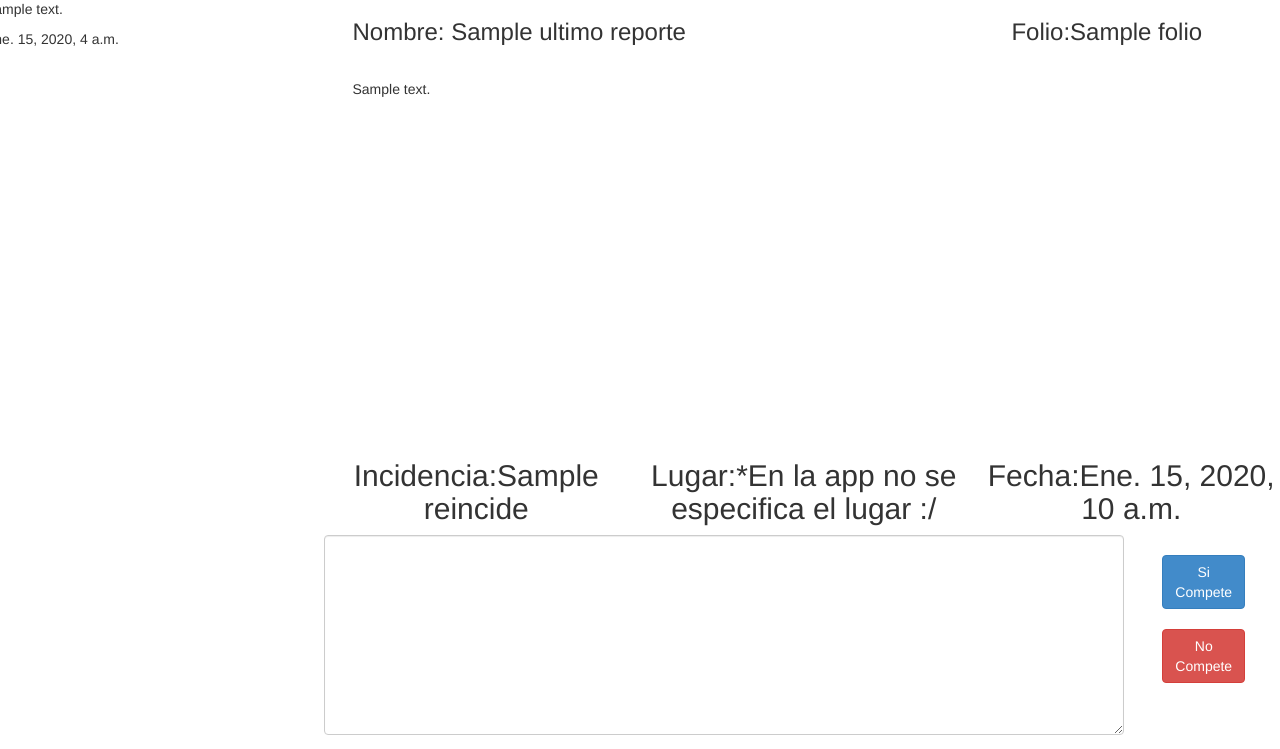
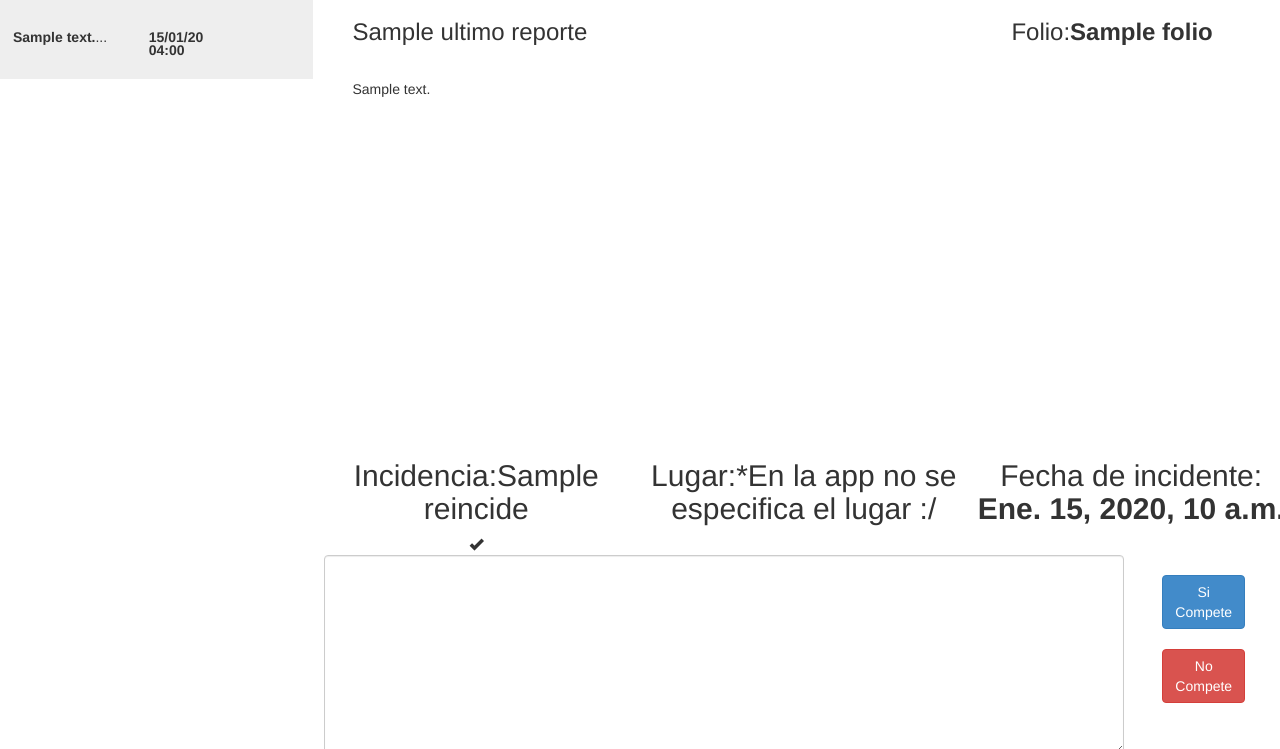
Before and after one commit to Lvcios/backendFirefoxCNDH, a Django app: template template/administrator/index.html in a window 1280 px wide. Shown: the part 51-800 px from the top of the page. Run offline with Django 3.2, Linux system fonts and the light colour scheme; tables that the repository leaves empty hold one stand-in row (values such as "Sample post"); the template is opened without the code that fills it: values that come from a table or form of the project are taken from there, most other values are stand-ins (such as "Sample title", 1, 10 or a date in 2020); some libraries are stand-ins or nearby versions.

Commit message:
Update index.html

```diff
--- a/template/administrator/index.html
+++ b/template/administrator/index.html
@@ -65,19 +65,103 @@
 			position: relative;
 			height: 45vh;
 			width: 70vw;
+			text-align : justify;
 			}
 
+		.jump{
+			padding: 2em;
+		    background-color: #eeeeee;
+		    color: inherit;
+		    height: 80px;
+		    position: relative;
+		    margin-bottom: 1px;
+
+		}
+		.IMSS{
+		    background-image:url('{% static 'img/IMSS.png' %}');
+		    background-position: 93% 50%;
+		    background-repeat: no-repeat;
+		    background-size: 15% auto;
+		}
+
 		.SEDENA{
-		    padding-bottom: 35px;
-		    padding-top: 35px;
-		    background-color: #FF5D5D;
-		    color: inherit;
-		    font-size: 21px;
-		    font-weight: 200;
-		    line-height: 0;
-		    margin-bottom: 1px;
-		    padding: 41px;
+			background-image:url('{% static 'img/SEDENA.png' %}');
+			background-position: 93% 50%;
+			background-repeat: no-repeat;
+			background-size: 15%;
 		}
+		.OADPRS{
+			background-image:url('{% static 'img/OADPRS.png' %}');
+			background-position: 93% 50%;
+			background-repeat: no-repeat;
+			background-size: 15%;
+		}
+		.CFE{
+			background-image:url('{% static 'img/CFE.png' %}');
+			background-position: 93% 50%;
+			background-repeat: no-repeat;
+			background-size: 15%;
+		}
+		.SEP{
+			background-image:url('{% static 'img/SEP.png' %}');
+			background-position: 93% 50%;
+			background-repeat: no-repeat;
+			background-size: 15%;
+		}
+		.PF{
+			background-image:url('{% static 'img/PF.png' %}');
+			background-position: 93% 50%;
+			background-repeat: no-repeat;
+			background-size: 15%;
+		}
+		.PGR{
+			background-image:url('{% static 'img/PGR.png' %}');
+			background-position: 93% 50%;
+			background-repeat: no-repeat;
+			background-size: 15%;
+		}
+		.ISSSTE{
+			background-image:url('{% static 'img/ISSSTE.png' %}');
+			background-position: 90% 50%;
+			background-repeat: no-repeat;
+			background-size: 10%;
+		}
+		.INM{
+			background-image:url('{% static 'img/INM.png' %}');
+			background-position: 93% 50%;
+			background-repeat: no-repeat;
+			background-size: 15%;
+		}
+		.SEMAR{
+			background-image:url('{% static 'img/SEMAR.png' %}');
+			background-position: 93% 50%;
+			background-repeat: no-repeat;
+			background-size: 15%;
+		}
+		.descripcion{
+		    float: left;
+		    height: 100%;
+		    position: relative;
+		    width: 50%;
+		    word-wrap: break-word;
+		}
+		.fecha_hra{
+/*			border: 1px solid #000000;
+*/			height: 100%;
+			width: 40%;
+			float: left;
+		}
+		.fecha_reporte{
+			height: 50%;
+		    width: 100%;
+			margin-bottom: 1%
+
+		}
+		.hora_reporte{
+			height: 50%;
+		    width: 100%;
+		}
+
 	</style>
 	<body>
 	<div id="contenedor_principal">
@@ -114,9 +198,12 @@
 				<div id="reporte">
 					<div id="reporte_asunto" class="col-md-12">
 						{% for reporte in reportes %}
-							<div class="{{reporte.nombreInst.nombreInst}}">
-								<p>{{reporte.descripcion}}</p>
-								<p>{{reporte.fechaUpload}}</p>
+							<div class="jump {{reporte.nombreInst.nombreInst}}">
+								<div class="descripcion"><b>{{reporte.descripcion}}</b></div>
+								<div class="fecha_hra">
+									<div class="fecha_reporte"><b>{{reporte.fechaUpload | date:"d/m/y"}}</b></div>
+									<div class="hora_reporte"><b>{{reporte.fechaUpload | date:"H:i"}}</b></div>
+								</div>
 							</div>
 						{% endfor %}
 					</div>
@@ -125,11 +212,11 @@
 			<div id="contenido" class="col-md-9">
 				<div id="titulos">
 					<div class="col-md-9">
-						<h3>Nombre: {{ultimoReporte.nombre}}
+						<h3>{{ultimoReporte.nombre}}
 						</h3>
 					</div>
 					<div class="col-md-3">
-						<h3>Folio:{{ultimoReporte.folio}}</h3>
+						<h3>Folio:<b>{{ultimoReporte.folio}}</b></h3>
 					</div>
 				</div>
 					<div id="mensaje_contenido" class="col-md-12">
@@ -137,13 +224,18 @@
 					</div>
 				<center>
 					<div class="col-md-4">
-						<h2>Incidencia:{{ultimoReporte.reincide}} </h2>
+						<h2>Incidencia:{{ultimoReporte.reincide}}</h2>
+						{% if reincide %}
+						  	<span class="glyphicon glyphicon-ok"></span>
+						{% else %}
+							<span class="glyphicon glyphicon-remove"></span>
+						{% endif %}
 					</div>
 					<div class="col-md-4">
 						<h2>Lugar:*En la app no se especifica el lugar :/</h2>
 					</div>
 					<div class="col-md-4">
-						<h2>Fecha:{{ultimoReporte.fecha}} </h2>
+						<h2>Fecha de incidente:<br><b>{{ultimoReporte.fecha}}</b></h2>
 					</div>
 
 				<div id="respuesta" class="row">
@@ -157,16 +249,21 @@
 				</div>
 			</div>
 		</div>
-
-
-
-
 	<script src="https://code.jquery.com/jquery-1.10.2.min.js"></script>
     <script src="js/bootstrap.min.js"></script>
     <script type="text/javascript">
-    //Color dependencia
-    getElement('')
 
+    //Mostrar solo X cantidad de caracteres en los reportes
+	var start=0;
+  	var length=40;
+  	var el = document.getElementsByClassName('jump');
+  	for( var i=0 ; i < el.length ; i++ ){
+  		var text = el[i].getElementsByTagName('div')[0].innerHTML;
+  		text = text.substr(start,length);
+  		el[i].getElementsByTagName('div')[0].innerHTML = text+"...";
+  	}
+
+  	// pop-over con estadisticas del administrador
     var mensaje = '<img src="https://si0.twimg.com/a/1339639284/images/three_circles/twitter-bird-white-on-blue.png" />';
     var salto_linea = '<br>'
     var archivados = '30';
```
